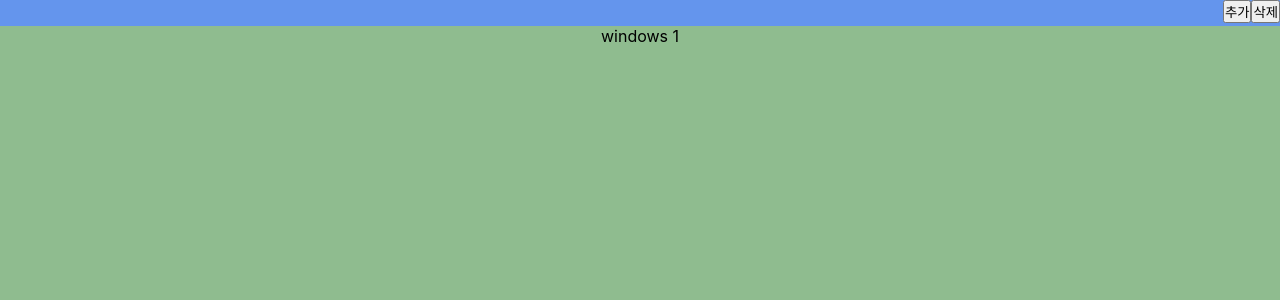
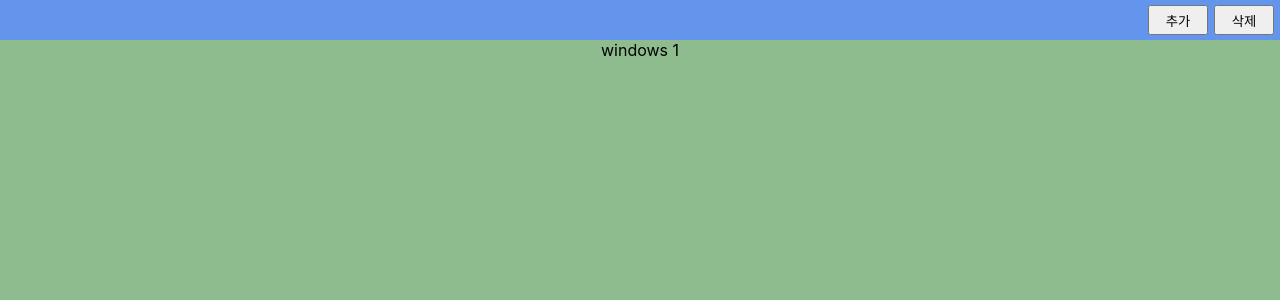
Before and after one commit to gjrlwjs/react_mosaic, a React (Create React App) app: page / in a window 1280 px wide. Shown: the top 300 px of the page. Built offline with nearby package versions, Linux system fonts and the light colour scheme.

Commit message:
크기조절 완료

```diff
--- a/src/App.css
+++ b/src/App.css
@@ -18,6 +18,14 @@ div {
   display: block;
 }
 
+button {
+  margin-top: 5px;
+  margin-right: 6px;
+
+  width: 60px;
+  height: 30px;
+}
+
 #root{
   height: 100%;
 }
@@ -32,7 +40,7 @@ div {
 
 .div_Title {
   /* flex: 0.3; */
-  height: 26px;
+  height: 40px;
   border: 0;
   text-align: right;
   background-color: cornflowerblue;
@@ -40,7 +48,7 @@ div {
 
 .div_Body {
   /* flex: 0.7; */
-  height: calc(100% - 26px);
+  height: calc(100% - 40px);
   border: 0;
   width: 100%;
   text-align: center;
--- a/src/App.jsx
+++ b/src/App.jsx
@@ -3,6 +3,7 @@ import { useState } from "react";
 import "./App.css";
 import { Node } from "./Binary_tree";
 import { Binary_Tree } from "./Binary_tree";
+import { PercentToLength } from "./ufunction";
 
 const bst = new Binary_Tree();
 let idx = 0;
@@ -12,26 +13,20 @@ function App() {
   const [arr, setArr] = useState([]);
 
   if (bst.root === null) {
+    console.log("===========Root 생성===========");
     bst.root = new Node(idx, "N", "C", "windows " + (node_text_idx + 1), 0, 0, 0, 0, 100);
-    // console.log("===========arr 추가===========");
     //arr.push(bst.root);
     node_text_idx = node_text_idx + 1;
     setArr([bst.root]);
-    // setIdx(idx + 1);
-    // console.log(arr);
-    // console.log("==================================================");
+
+    console.log(arr);
   };
 
   const Add_Div = (e) => {
     // TODO inset 계산
-    // let tmp_index = arr.findIndex((tmp_item) => tmp_item.key === e.target.id);
-    // // console.log(tmp_index);
-    // console.log('초기 Arr 확인');
-    // console.log(arr);
+    console.log('===========DIV 추가===========');
 
     // 0을 1|2로 Div 추가하기
-    // const node2 = bst.insert(bst.root, arr.length, arr);
-    // console.log("e 로그 = " + e.target.id);
     const insert_result = bst.insert(arr[e.target.id], arr.length, node_text_idx);
 
     if (insert_result) {
@@ -44,17 +39,14 @@ function App() {
 
     //setArr([...arr]);
     // setIdx(idx + 1);
-    console.log('현재 Arr ===============');
     console.log(arr);
   };
 
   // filter를 써서 새 배열 만들고 arr배열을 변경해줘야함.
   const Del_Div = (e) => {
+    console.log('===========DIV 삭제===========');
+
     // 기존 배열에서 inset 값을 변경 후 가져와야한다.
-
-    // setArr(arr.filter((x) => x .key!== k));
-    // console.log(arr);
-    // console.log(e);
     if (arr[arr[arr[e.id].p_id].p_id]) {
       bst.remove(arr[arr[arr[e.id].p_id].p_id], arr[arr[e.id].p_id], arr[e.id]);
     } else {
@@ -67,7 +59,6 @@ function App() {
     // 배열 갱신
     setArr([...arr]);
 
-    console.log('현재 Arr ===============');
     console.log(arr);
   };
 
@@ -95,9 +86,11 @@ function App() {
         // ((마우스의 현재 좌표 - 기준좌표)  / 부모의 길이) * 100
         // 부모의 div type이 C | R 에 따라 다르다.
         if (tmp_p.div_type === "C") {
-          tmp_l.ratio = ((event.clientX - (tmp_p.inset_left * (window.innerWidth  / 100))) / (window.innerWidth))  * 100;
+          // tmp_l.ratio = ((event.clientX - (tmp_p.inset_left * (window.innerWidth  / 100))) / (window.innerWidth))  * 100;
+          tmp_l.ratio = ((event.clientX - (tmp_p.inset_left * (window.innerWidth  / 100))) / (PercentToLength(window.innerWidth, tmp_p.inset_left, tmp_p.inset_right)))  * 100;
         } else {
-          tmp_l.ratio = ((event.clientY - (tmp_p.inset_top  * (window.innerHeight / 100))) / (window.innerHeight)) * 100;
+          // tmp_l.ratio = ((event.clientY - (tmp_p.inset_top  * (window.innerHeight / 100))) / (window.innerHeight)) * 100;
+          tmp_l.ratio = ((event.clientY - (tmp_p.inset_top * (window.innerHeight  / 100))) / (PercentToLength(window.innerHeight, tmp_p.inset_top, tmp_p.inset_bottom))) * 100;
         }
         tmp_r.ratio = 100 - tmp_l.ratio;
 
--- /dev/null
+++ b/src/ufunction.jsx
@@ -0,0 +1,8 @@
+export function PercentToLength(aDefd_Lefngth, aPer_1, aPer_2) {
+  // inset의 Percent는 각기 기준이 다르다.
+  // ex) Left(Top)     = 30% 이면, 좌측으로부터 30%만큼 떨어져있다는 뜻.
+  //     Right(Bottom) = 40% 이면, 우측으로부터 40%만큼 떨어져있다는 뜻.
+  // 즉, 좌측으로부터 30%, 우측으로부터 40%만큼의 길이는 100% - (Left(30) + Right(40)) => 30%가 자기의 길이다.
+  // 그 길이를 기준에 비해 얼마인지를 반환해주는 함수이다.
+  return (aDefd_Lefngth * ((100 - (aPer_1 + aPer_2)) / 100));
+}
```
